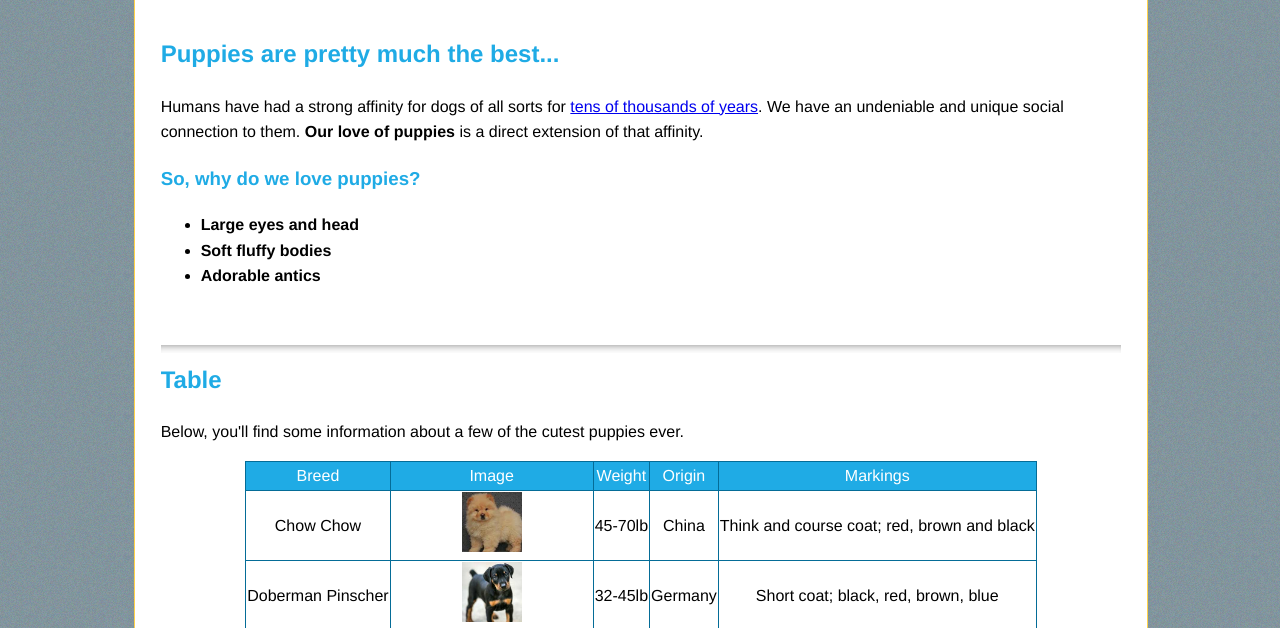
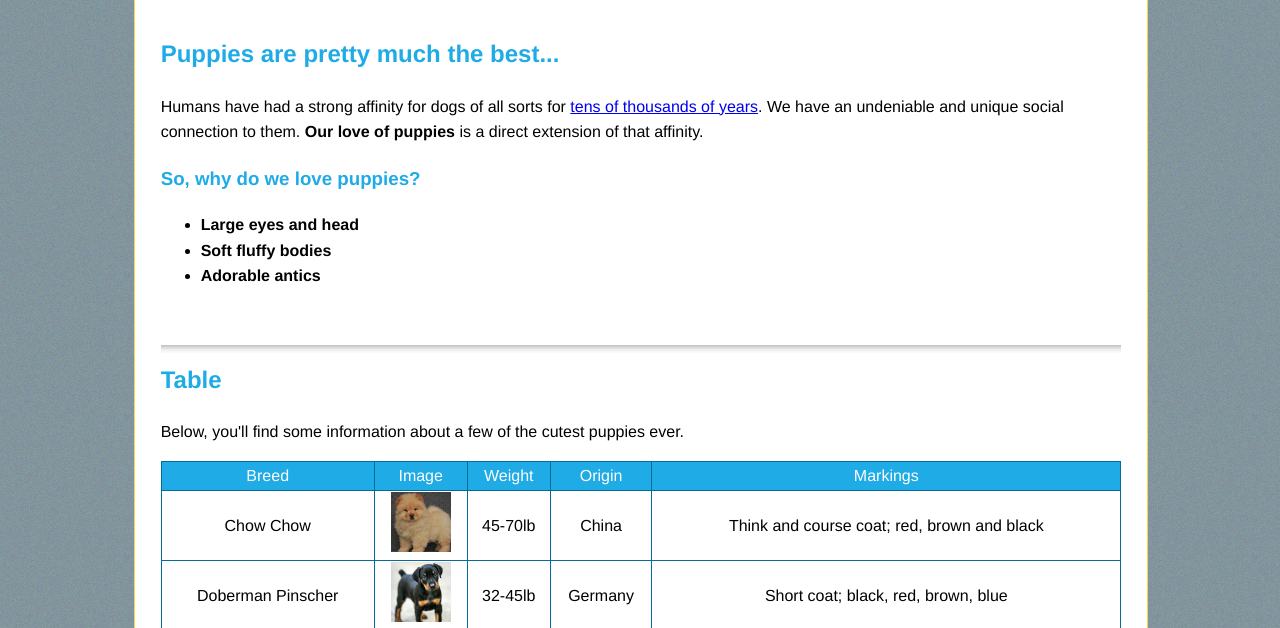
Before and after one commit to christopherwperry/puppy-love, a plain HTML site: page index.html in a window 1280 px wide. Shown: the part 138-766 px from the top of the page. Drawn offline with Linux system fonts and the light colour scheme.

Commit message:
Adjusted table cell width to better fit contents

```diff
--- a/style.css
+++ b/style.css
@@ -92,6 +92,7 @@ table {
   border-collapse: collapse;
   margin: 0 auto;
   padding-bottom: 10px;
+  width: 100%;
 }
 
 thead {
@@ -106,8 +107,8 @@ td {
   text-align: center;
 }
 td img {
-  width: 30%;
-  height: auto;
+  max-width: 60px;
+  max-height: 60px;
 }
 
 p[href="#"] {
```
